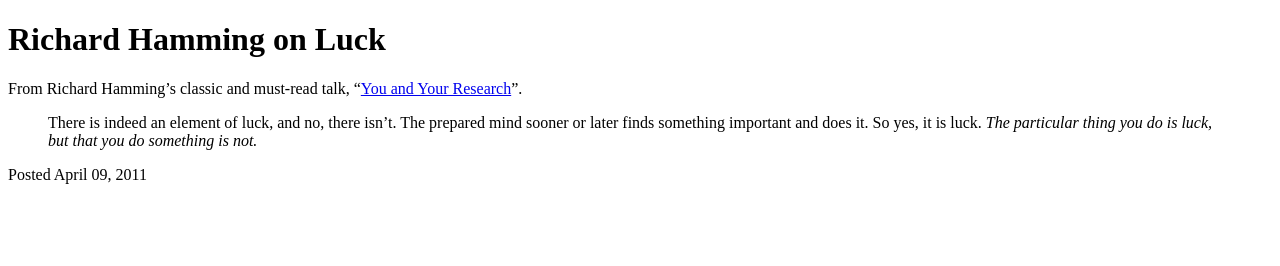
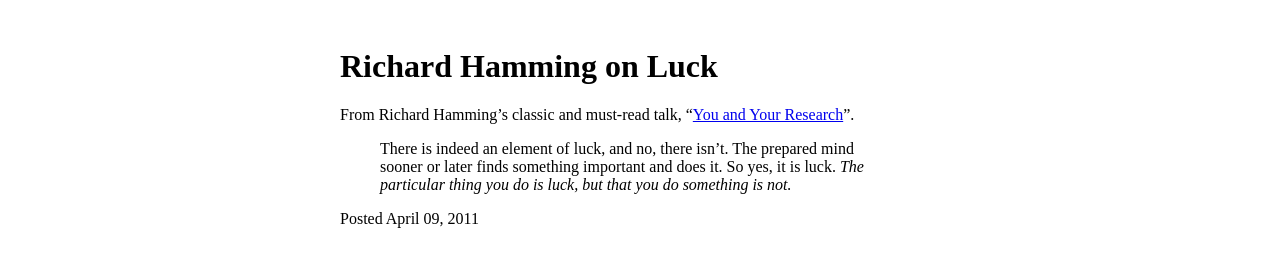
Before and after one commit to andrictham/gatsby-css-typography, a Gatsby site: page / in a window 1280 px wide. Built offline with nearby package versions, Linux system fonts and the light colour scheme; Gatsby itself is replaced by a stand-in of ours.

Commit message:
Add some style to center page content

```diff
--- a/src/pages/index.js
+++ b/src/pages/index.js
@@ -1,7 +1,12 @@
 import React from "react"
 
 export default () =>
-  <div>
+  <div style={
+    {
+      margin: '3rem auto',
+      maxWidth: 600
+    }
+  }>
     <h1>Richard Hamming on Luck</h1>
     <div>
       <p>
```
